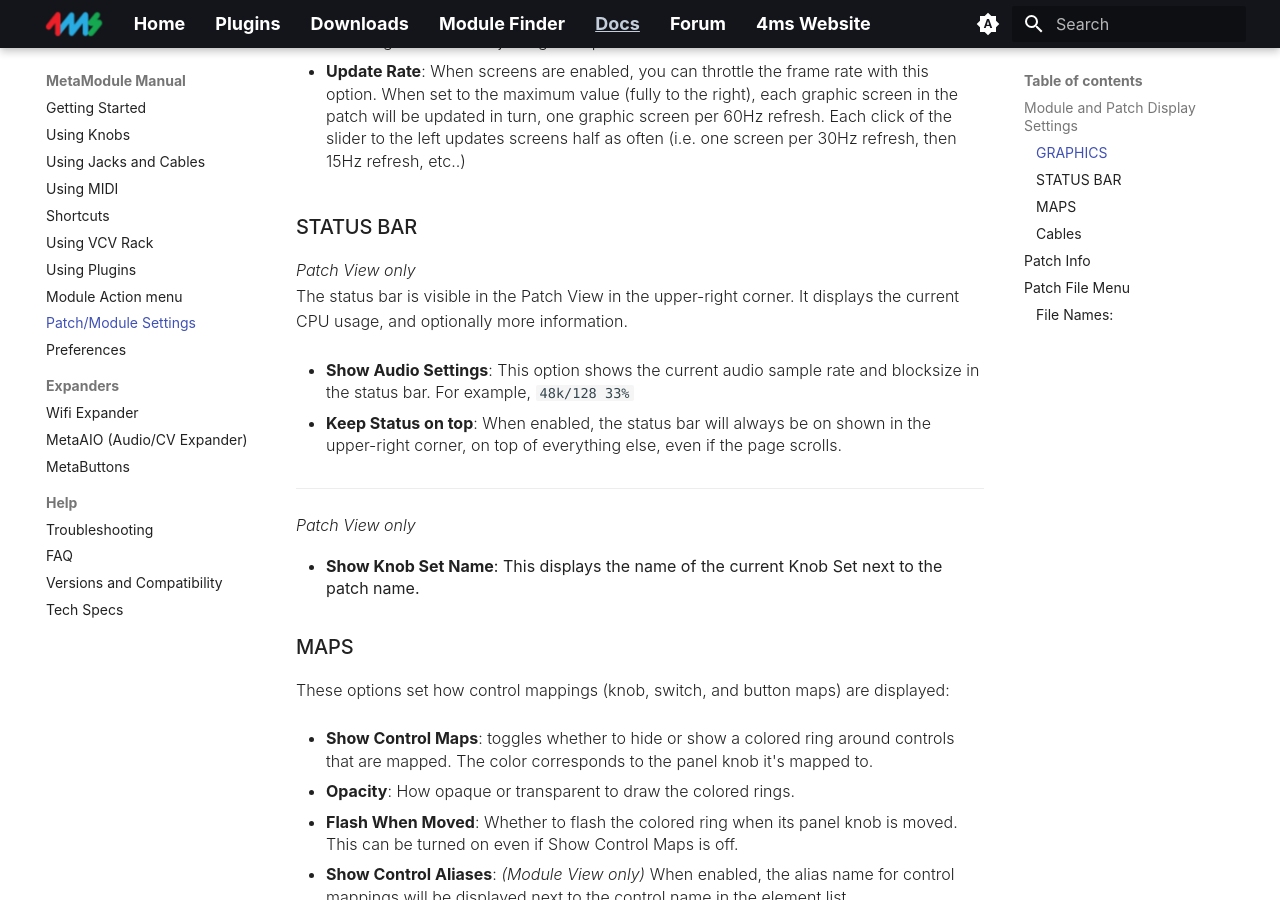
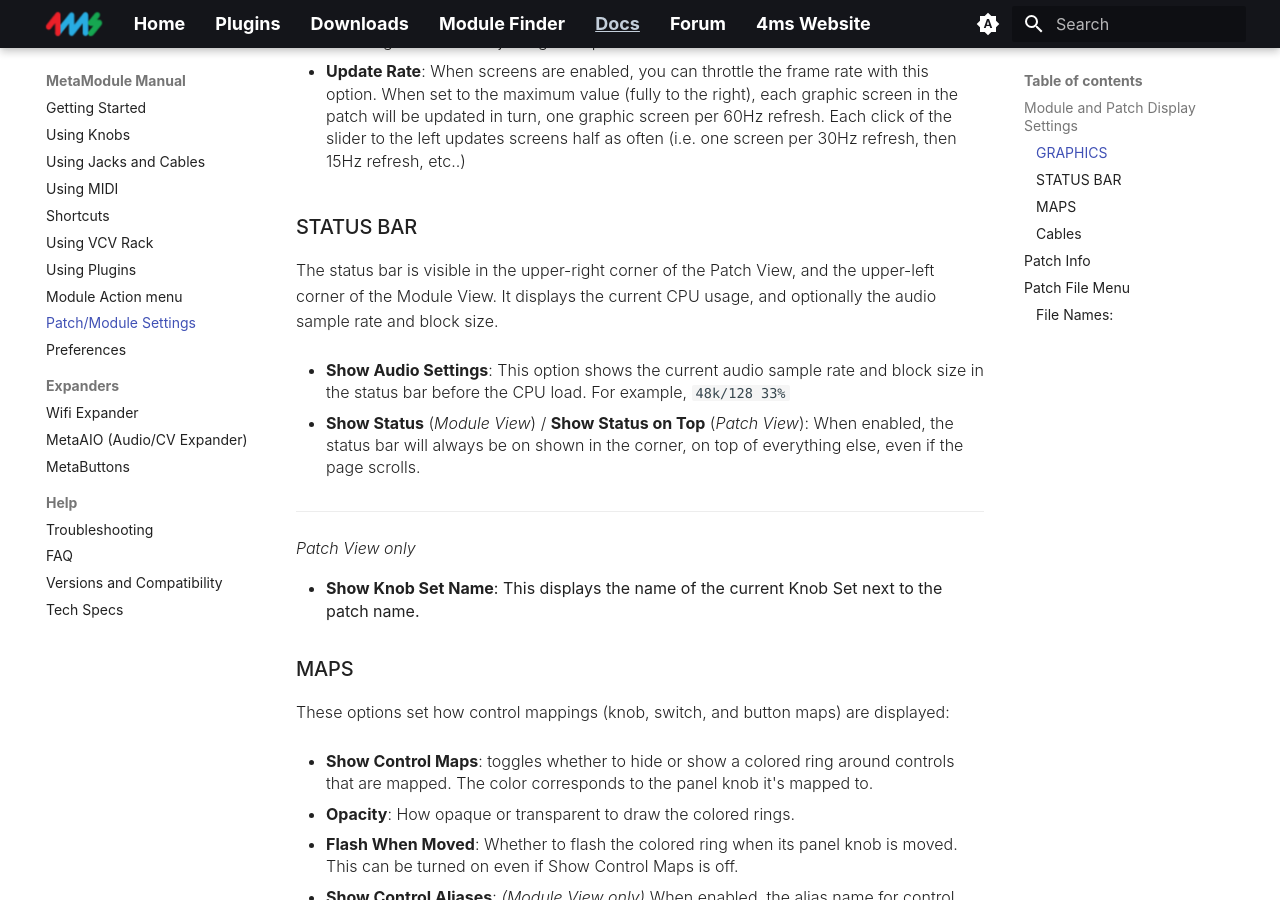
Before and after one commit to 4ms/metamodule-docs-website, an MkDocs documentation site: the page built from docs/module_patch_settings.md, in a window 1280 px wide and 900 px high, scrolled down 1756 px. Built offline with MkDocs 1.6.1 and Material for MkDocs 9.7.7, drawn with Linux system fonts in a browser that asks for light colours; some of the changed text lies outside the part shown.

Commit message:
Patch/Module settings

```diff
--- a/docs/module_patch_settings.md
+++ b/docs/module_patch_settings.md
@@ -46,16 +46,17 @@ screen per 30Hz refresh, then 15Hz refresh, etc..)
 
 ### STATUS BAR
 
-*Patch View only*
 
-The status bar is visible in the Patch View in the upper-right corner.
-It displays the current CPU usage, and optionally more information.
+The status bar is visible in the upper-right corner of the Patch View, and the
+upper-left corner of the Module View. It displays the current CPU usage, and
+optionally the audio sample rate and block size.
 
-- __Show Audio Settings__: This option shows the current audio sample rate and blocksize
-in the status bar. For example, `48k/128 33%`
+- __Show Audio Settings__: This option shows the current audio sample rate and block size
+  in the status bar before the CPU load. For example, `48k/128 33%`
 
-- __Keep Status on top__: When enabled, the status bar will always be on shown in the upper-right corner,
-on top of everything else, even if the page scrolls.
+- __Show Status__ (*Module View*) / __Show Status on Top__ (*Patch View*): When
+  enabled, the status bar will always be on shown in the corner, on
+  top of everything else, even if the page scrolls.
 
 
 ---
@@ -133,24 +134,24 @@ This option is disabled if both Show Control Maps and Show Panel Jack Maps are o
 <div class="grid cards" markdown>
 -   __Patch Info__
 
-    The Patch Info window is opened by clicking the (I) info icon when viewing a patch.
+    The Patch Info window is opened by clicking the `(i)` info icon when viewing a patch.
 
 -   [![Patch View Info icon](./img/patchview-info-icon.png){ .half }](./img/patchview-info-icon.png)
 </div>
 <div class="grid cards" markdown>
--   The patch name and file name are shows at the top
+-   The Patch Info window contains information about the patch:
 
-    If the patch contains MIDI note mappings, the MIDI polyphony channels is shown below the file name.
+     - Patch name
+     - File name
+     - MIDI polyphony channels (if relevant)
+     - Patch description
+     - Patch's sample rate and block size
+
 
 -   [![Patch View Description](./img/patch-info-audio-settings.png){ .half }](./img/patch-info-audio-settings.png)
 </div>
 <div class="grid cards" markdown>
--   Click on the description to edit the text.
-
--   [![Patch View Description Edit](./img/patch-description-edit.png){ .half }](./img/patch-description-edit.png)
-</div>
-<div class="grid cards" markdown>
--   __Description__
+-   __Patch Description__
 
     Click on the description to edit the text.
 
```
Also changed, not shown: docs/img/mv-settings-all.png, docs/img/patchview-settings.png.
